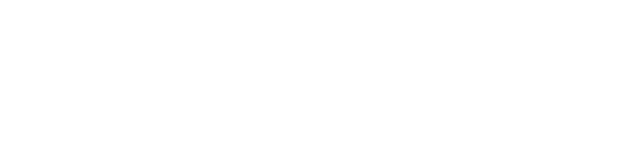
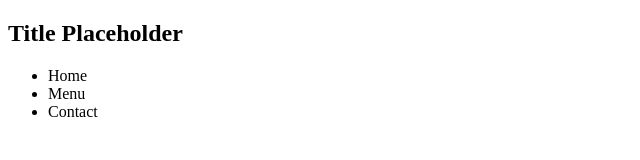
Before and after one commit to victavila/Restaurant-Page, a website built with webpack: page dist/index.html in a window 1280 px wide. Shown: the whole page, without its empty margins (0-640 px from the left). Built offline with nearby package versions, Linux system fonts and the light colour scheme.

Commit message:
Created header file

```diff
--- a/package.json
+++ b/package.json
@@ -2,7 +2,7 @@
   "name": "restaurant-page",
   "version": "1.0.0",
   "description": "",
-  "main": "index.js",
+  "private": "true",
   "scripts": {
     "test": "echo \"Error: no test specified\" && exit 1"
   },
--- /dev/null
+++ b/src/header.js
@@ -0,0 +1,23 @@
+function createHeader() {
+  const content = document.querySelector("#content");
+
+  const header = document.createElement("header");
+  const nav = document.createElement("nav");
+  const title = document.createElement("h1");
+  const ul = document.createElement("ul");
+  const home = document.createElement("li");
+  const menu = document.createElement("li");
+  const contact = document.createElement("li");
+
+  title.textContent = "Title Placeholder";
+  home.textContent = "Home";
+  menu.textContent = "Menu";
+  contact.textContent = "Contact";
+
+  ul.append(home, menu, contact);
+  nav.append(title, ul);
+  header.appendChild(nav);
+  content.appendChild(header);
+}
+
+export default createHeader;
--- a/src/home.js
+++ b/src/home.js
@@ -0,0 +1,11 @@
+import createHeader from "./header";
+
+function createHomePage() {
+  createHeader();
+
+  const content = document.querySelector("#content");
+
+  const div = document.createElement("div");
+}
+
+export default createHomePage;
--- a/src/index.js
+++ b/src/index.js
@@ -1 +1,3 @@
-console.log("test works");
+import createHomePage from "./home";
+
+createHomePage();
--- /dev/null
+++ b/src/style.css
@@ -0,0 +1,8 @@
+* {
+  padding: 0;
+  margin: 0;
+}
+
+html {
+  background-image: url("/images/background.png");
+}
```
Also changed, not shown: dist/index.html, dist/main.js, src/images/background.jpg (added).
